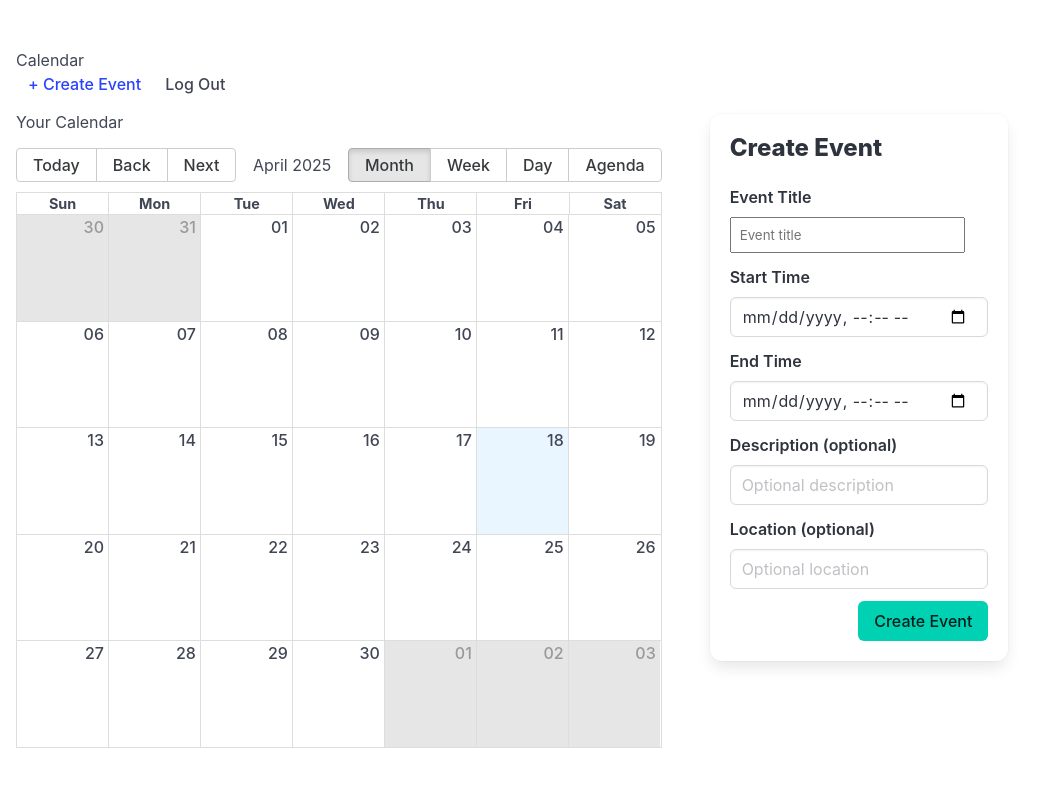
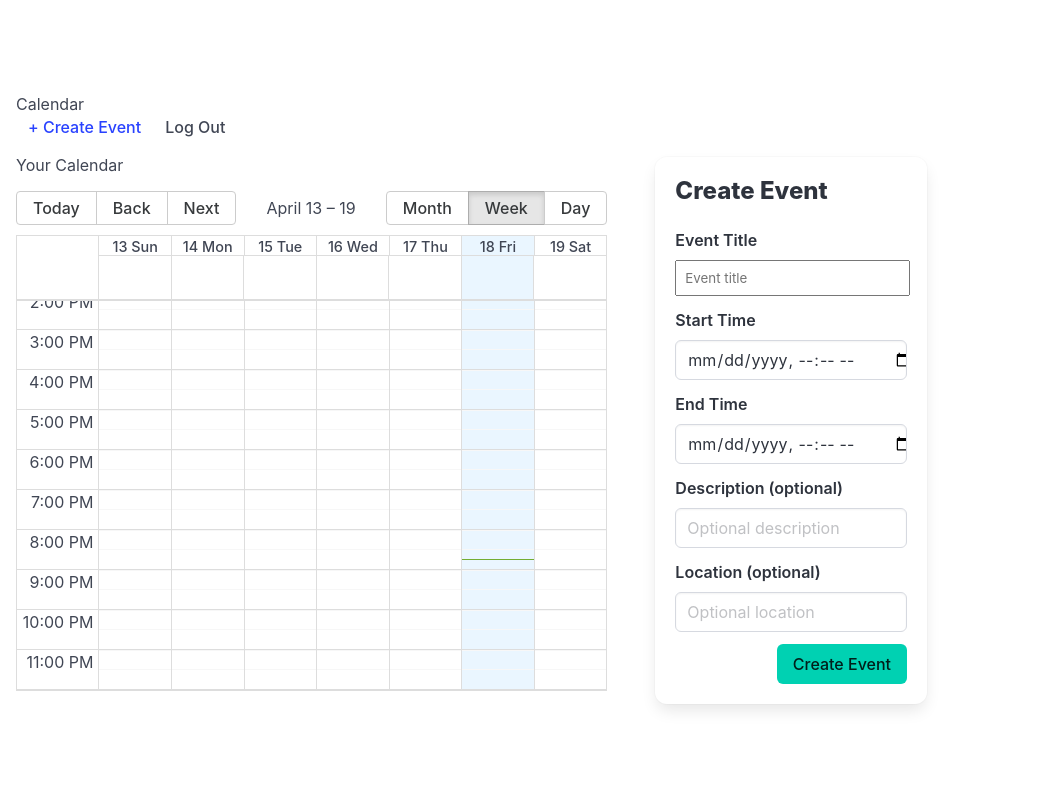
Before and after one commit to mphein/ProLog, a React (Vite) app in the folder ProLog/frontend/: page /calendar in a window 1280 px wide. Shown: the top 786 px of the page, without its empty margins (0-1056 px from the left). Built offline with nearby package versions, Linux system fonts and the light colour scheme; no server answers; sample sign-in values are in the browser's storage.

Commit message:
Fixed the calendar button functionality.

```diff
--- a/ProLog/frontend/src/CalendarPage.jsx
+++ b/ProLog/frontend/src/CalendarPage.jsx
@@ -3,7 +3,7 @@ import format from 'date-fns/format';
 import parse from 'date-fns/parse';
 import startOfWeek from 'date-fns/startOfWeek';
 import getDay from 'date-fns/getDay';
-import enUS from 'date-fns/locale/en-US'; // Use import here
+import { enUS } from 'date-fns/locale'; // Use import here
 import 'react-big-calendar/lib/css/react-big-calendar.css';
 import { useEffect, useState } from 'react';
 import api from './api';
@@ -22,9 +22,12 @@ const localizer = dateFnsLocalizer({
   locales,
 });
 
+
 function CalendarPage() {
   const [events, setEvents] = useState([]);
   const [loading, setLoading] = useState(true);  // Track loading state
+  const [view, setView] = useState('week'); // default view
+  const [currentDate, setCurrentDate] = useState(new Date()); // Track current date
 
   const refreshCalendar = () => {
     setLoading(true); // Start loading while fetching
@@ -73,7 +76,13 @@ function CalendarPage() {
           events={events}
           startAccessor="start"
           endAccessor="end"
-          style={{ height: 600 }}
+          view={view}
+          onView={setView}
+          date={currentDate} // Set the current date
+          onNavigate={(date) => setCurrentDate(date)} // Update the current date on navigation
+          views={['month', 'week', 'day']}
+          style={{ height: 500 }}
+          scrollToTime={new Date()}
         />
       </div>
       <div className="column is-full-touch is-one-third-desktop">
--- a/ProLog/frontend/src/CreateEvent.jsx
+++ b/ProLog/frontend/src/CreateEvent.jsx
@@ -19,8 +19,8 @@ function CreateEvent({ onEventCreated }) {
         title,
         start_time: new Date(start).toISOString(),
         end_time: new Date(end).toISOString(),
-        description,
-        location,
+        if (description) {description},
+        if (location) {location},
       }, {
         headers: {
           'Authorization': `Bearer ${token}`,  // Send the JWT token in the Authorization header
```
